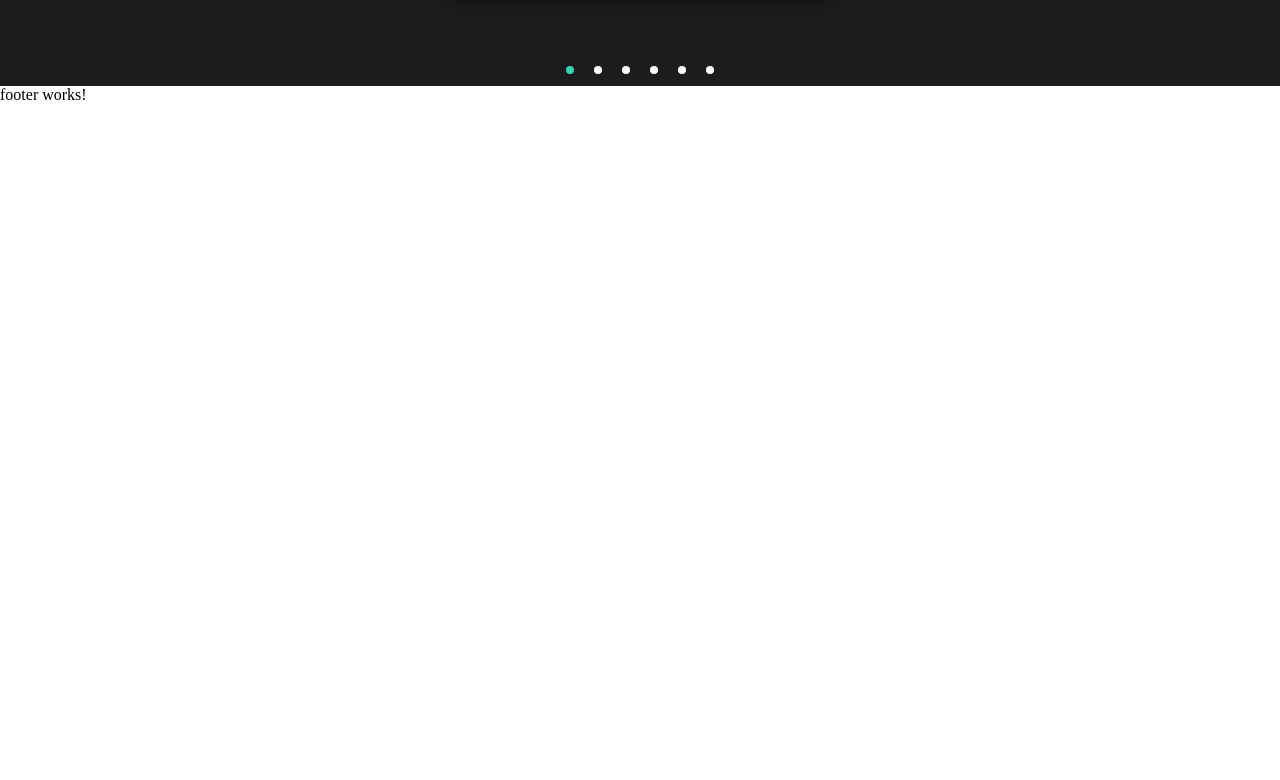
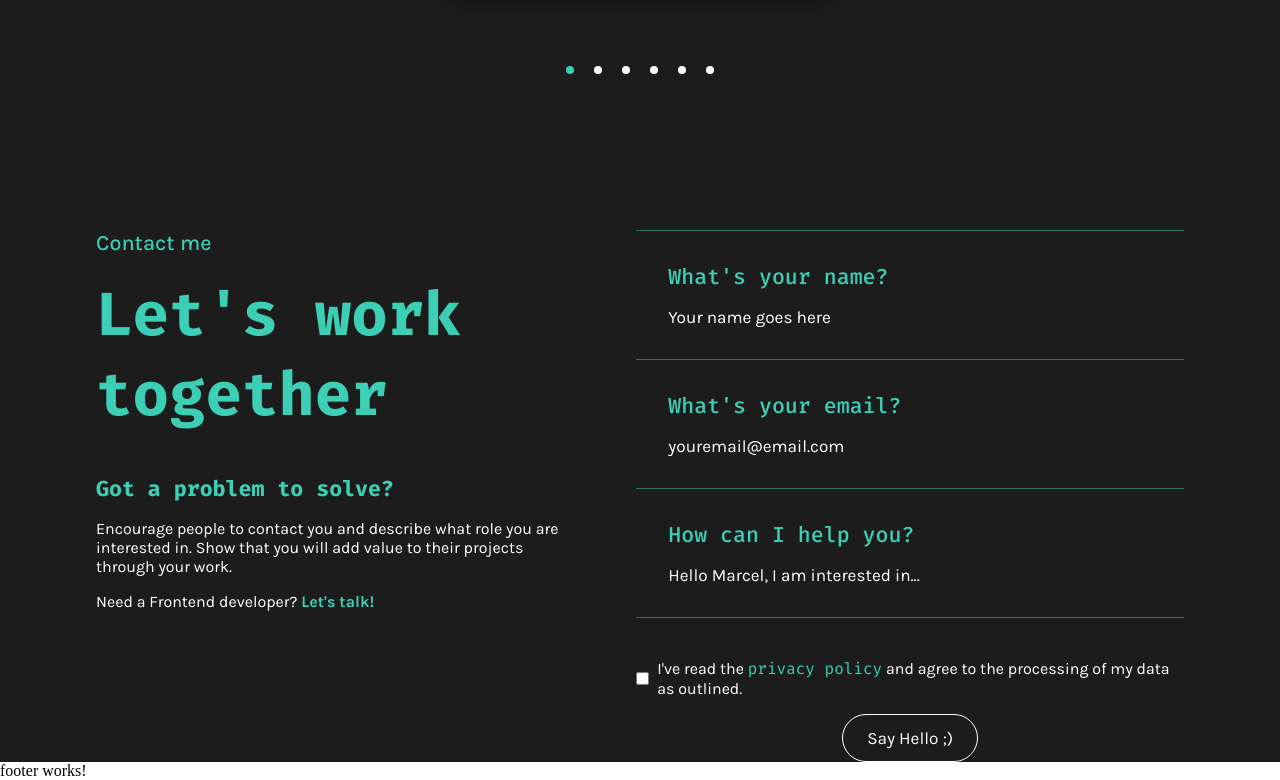
Before and after one commit to Marcel-Goehn/Portfolio, an Angular app: page / in a window 1280 px wide. Shown: the part 4200-4980 px from the top of the page. Before the commit the page ends 4304 px from the top, so only its background shows below. Built offline with nearby package versions, Linux system fonts and the light colour scheme.

Commit message:
added contact me section

```diff
--- a/src/app/portfolio-page/carousel/carousel.component.ts
+++ b/src/app/portfolio-page/carousel/carousel.component.ts
@@ -1,4 +1,4 @@
-import { Component, CUSTOM_ELEMENTS_SCHEMA } from '@angular/core';
+import { ChangeDetectionStrategy, Component, CUSTOM_ELEMENTS_SCHEMA } from '@angular/core';
 
 @Component({
   selector: 'app-carousel',
@@ -7,6 +7,7 @@ import { Component, CUSTOM_ELEMENTS_SCHEMA } from '@angular/core';
   templateUrl: './carousel.component.html',
   styleUrl: './carousel.component.scss',
   schemas: [CUSTOM_ELEMENTS_SCHEMA],
+  changeDetection: ChangeDetectionStrategy.OnPush
 })
 export class CarouselComponent {
 
--- /dev/null
+++ b/src/app/portfolio-page/contact-me/contact-me.component.html
@@ -0,0 +1,42 @@
+<section>
+    <div class="container">
+        <div class="grid-container">
+            <article>
+                <h4 class="karla">Contact me</h4>
+                <h3 class="fira">Let's work together</h3>
+                <h4 class="fira">Got a problem to solve?</h4>
+                <p class="karla">Encourage people to contact you and describe what role you are interested in. Show that
+                    you
+                    will add value to their projects through your work.</p>
+                <p class="karla">Need a Frontend developer? <span>Let's talk!</span></p>
+            </article>
+
+            <div>
+                <form>
+                    <div class="name-container">
+                        <label class="fira" for="name">What's your name?</label>
+                        <input class="karla" type="text" name="name" id="name" placeholder="Your name goes here">
+                    </div>
+                    <div class="email-container">
+                        <label class="fira" for="email">What's your email?</label>
+                        <input class="karla" type="email" name="email" id="email" placeholder="youremail@email.com">
+                    </div>
+                    <div class="interest-container">
+                        <label class="fira" for="interest">How can I help you?</label>
+                        <input class="karla" type="text" id="interest" name="interest"
+                            placeholder="Hello Marcel, I am interested in...">
+                    </div>
+                    <div class="checkbox-container">
+                        <input type="checkbox" name="privacy-policy" id="privacy-policy">
+                        <label class="karla" for="privacy-policy">I've read the <span class="fira">privacy policy</span>
+                            and
+                            agree to the processing of my data as outlined.</label>
+                    </div>
+                    <div class="btn-container">
+                        <button appButton class="karla" type="submit">Say Hello ;&#41;</button>
+                    </div>
+                </form>
+            </div>
+        </div>
+    </div>
+</section>
--- /dev/null
+++ b/src/app/portfolio-page/contact-me/contact-me.component.scss
@@ -0,0 +1,133 @@
+@import '../../../variables.scss';
+@import '../../../mixins.scss';
+
+section {
+    background: $black;
+    padding-top: 9rem;
+}
+
+.container {
+    @include container();
+}
+
+.grid-container {
+    display: grid;
+    gap: 4rem;
+    grid-template-columns: 1fr 1.15fr;
+}
+
+h4 {
+    font-size: $font-size-xl;
+    font-weight: $font-weight-light-bold;
+    color: $teal-dark;
+}
+
+h3 {
+    font-size: $font-size-5xl;
+    font-weight: $font-weight-bold;
+    color: $teal-dark;
+    margin-top: 1.25rem;
+}
+
+h3+h4 {
+    font-weight: $font-weight-bold;
+    margin-top: 2.5rem;
+}
+
+p {
+    font-size: $font-size-base;
+    font-weight: $font-weight-normal;
+    color: $white;
+    margin-top: 1rem;
+
+    >span {
+        font-weight: $font-weight-bold;
+        color: $teal-dark;
+    }
+}
+
+.name-container,
+.email-container,
+.interest-container {
+    padding: 2rem;
+}
+
+.name-container,
+.interest-container {
+    border-block: 1px solid $line-divider;
+    @include dFlex($g: 1rem, $ai: flex-start);
+    flex-direction: column;
+
+    >label {
+        font-size: $font-size-xl;
+        font-weight: $font-weight-light-bold;
+        color: $teal-dark;
+    }
+
+    >input {
+        width: 100%;
+        font-size: $font-size-l;
+        color: $white;
+        font-weight: $font-weight-normal;
+        background-color: transparent;
+
+        &::placeholder {
+            font-size: $font-size-l;
+            color: $white;
+            font-weight: $font-weight-normal;
+        }
+    }
+}
+
+.email-container {
+    @include dFlex($g: 1rem, $ai: flex-start);
+    flex-direction: column;
+
+    >label {
+        font-size: $font-size-xl;
+        font-weight: $font-weight-light-bold;
+        color: $teal-dark;
+    }
+
+    >input {
+        width: 100%;
+        font-size: $font-size-l;
+        color: $white;
+        font-weight: $font-weight-normal;
+        background-color: transparent;
+
+        &::placeholder {
+            font-size: $font-size-l;
+            color: $white;
+            font-weight: $font-weight-normal;
+        }
+    }
+}
+
+.checkbox-container {
+    margin-top: 2.5rem;
+    @include dFlex($jc: flex-start, $g: 0.5rem);
+
+    >label {
+        font-size: $font-size-base;
+        font-weight: $font-weight-normal;
+        color: $white;
+
+        >span {
+            color: $teal-dark;
+        }
+    }
+
+    >input {
+        cursor: pointer;
+
+        &:hover {
+            background-color: blue
+        }
+    }
+}
+
+.btn-container {
+    @include dFlex();
+    margin-top: 1rem;
+}
--- /dev/null
+++ b/src/app/portfolio-page/contact-me/contact-me.component.ts
@@ -0,0 +1,14 @@
+import { ChangeDetectionStrategy, Component } from '@angular/core';
+import { ButtonComponent } from "../../shared/button/button.component";
+
+@Component({
+  selector: 'app-contact-me',
+  standalone: true,
+  imports: [ButtonComponent],
+  templateUrl: './contact-me.component.html',
+  styleUrl: './contact-me.component.scss',
+  changeDetection: ChangeDetectionStrategy.OnPush
+})
+export class ContactMeComponent {
+
+}
--- a/src/app/portfolio-page/portfolio-page.component.html
+++ b/src/app/portfolio-page/portfolio-page.component.html
@@ -3,3 +3,4 @@
 <app-technologies />
 <app-featured-projects />
 <app-carousel />
+<app-contact-me />
--- a/src/app/portfolio-page/portfolio-page.component.ts
+++ b/src/app/portfolio-page/portfolio-page.component.ts
@@ -4,11 +4,12 @@ import { AboutMeComponent } from "./about-me/about-me.component";
 import { TechnologiesComponent } from "./technologies/technologies.component";
 import { FeaturedProjectsComponent } from "./featured-projects/featured-projects.component";
 import { CarouselComponent } from "./carousel/carousel.component";
+import { ContactMeComponent } from "./contact-me/contact-me.component";
 
 @Component({
   selector: 'app-portfolio-page',
   standalone: true,
-  imports: [HeroComponent, AboutMeComponent, TechnologiesComponent, FeaturedProjectsComponent, CarouselComponent],
+  imports: [HeroComponent, AboutMeComponent, TechnologiesComponent, FeaturedProjectsComponent, CarouselComponent, ContactMeComponent],
   templateUrl: './portfolio-page.component.html',
   styleUrl: './portfolio-page.component.scss',
   changeDetection: ChangeDetectionStrategy.OnPush,
--- a/src/variables.scss
+++ b/src/variables.scss
@@ -7,6 +7,7 @@ $mint-glass: #3DCFB61A;
 $black: rgb(28, 28, 28);
 $fetaured-projects-bg: #2F5B53;
 $carousel-bg: #26524B;
+$line-divider: #3DCFB680;
 
 // font sizes
 $sont-size-sm: 0.938rem;
```
